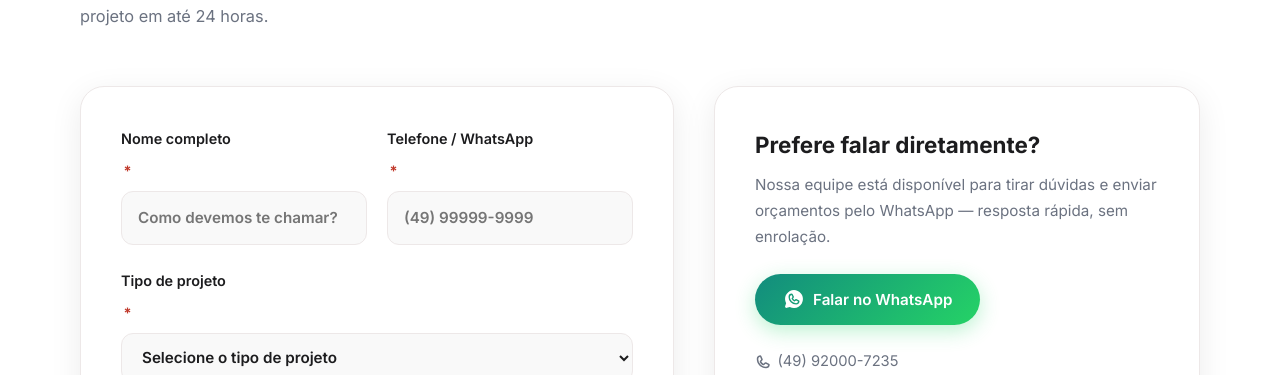
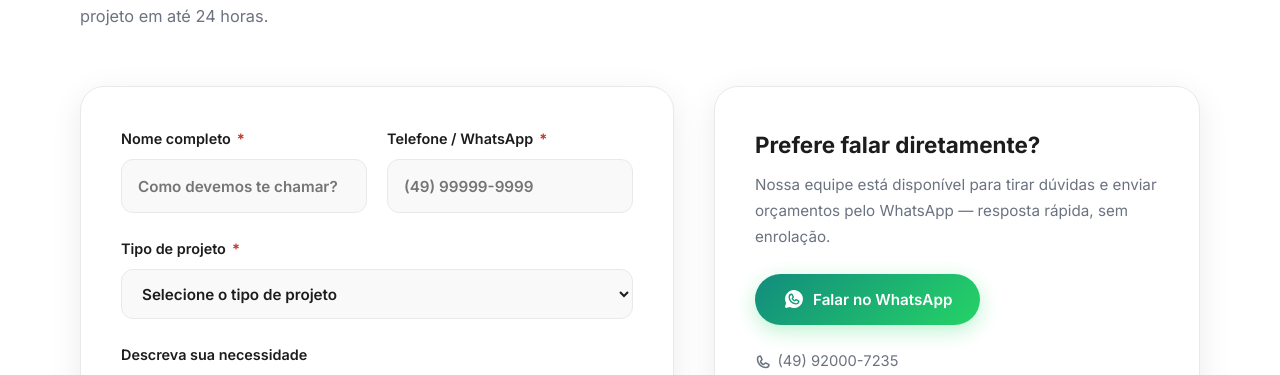
Before and after one commit to paulohramoss/landing-page, a React (Vite) app: page / in a window 1280 px wide. Shown: the part 5580-5955 px from the top of the page. Built offline with nearby package versions, Linux system fonts and the light colour scheme.

Commit message:
feat: add contact section with form submission and multi-file drag-and-drop upload functionality

```diff
--- a/src/sections/Contact.tsx
+++ b/src/sections/Contact.tsx
@@ -167,11 +167,11 @@
           <form className="contact-form" ref={formRef} onSubmit={handleSubmit}>
             <div className="form-grid">
               <label>
-                Nome completo <span className="required-mark">*</span>
+                <span>Nome completo <span className="required-mark">*</span></span>
                 <input name="name" type="text" placeholder="Como devemos te chamar?" required />
               </label>
               <label>
-                Telefone / WhatsApp <span className="required-mark">*</span>
+                <span>Telefone / WhatsApp <span className="required-mark">*</span></span>
                 <input
                   name="phone"
                   type="tel"
@@ -184,7 +184,7 @@
             </div>
 
             <label>
-              Tipo de projeto <span className="required-mark">*</span>
+              <span>Tipo de projeto <span className="required-mark">*</span></span>
               <select name="projectType" defaultValue="" required>
                 <option value="" disabled>Selecione o tipo de projeto</option>
                 <option value="box-banheiro">Box de Banheiro</option>
```
